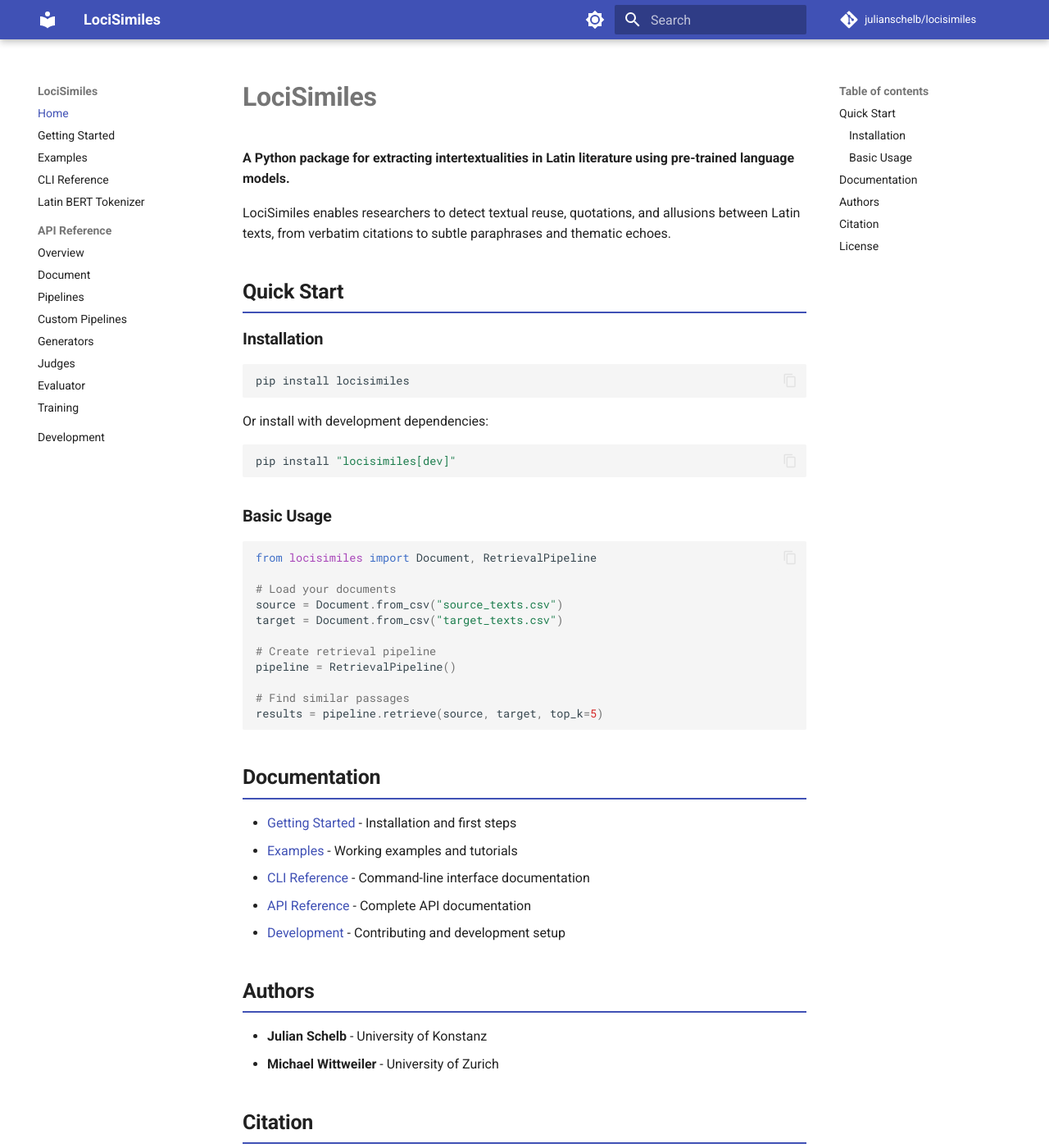
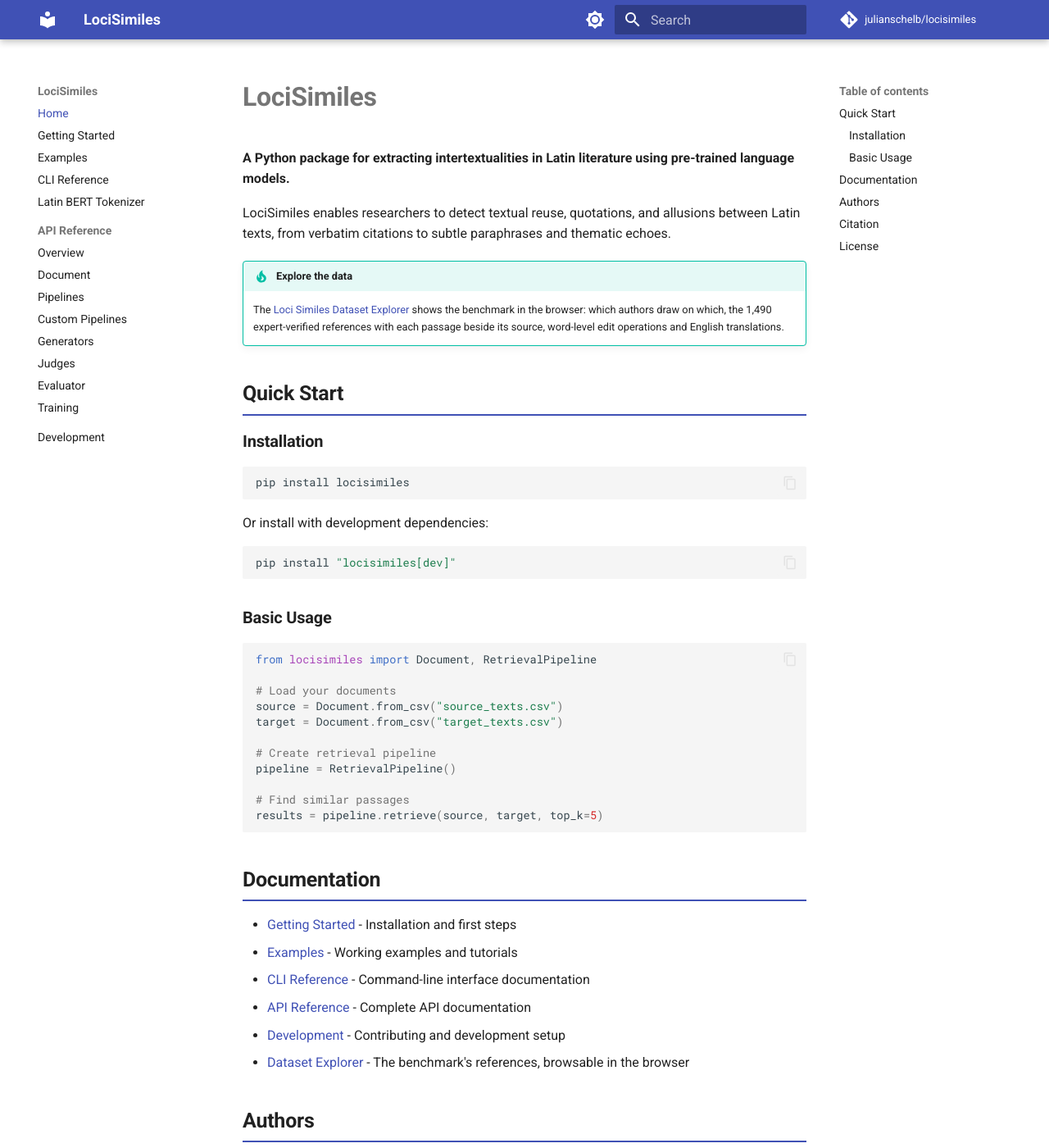
Before and after one commit to julianschelb/locisimiles, an MkDocs documentation site: the page built from docs/index.md, in a window 1280 px wide and 1400 px high. Shown: the whole window at 82% size. Built offline with MkDocs 1.6.1 and Material for MkDocs 9.7.7, drawn with Linux system fonts in a browser that asks for light colours; comment, search, counter and statistics services are not loaded.

Commit message:
docs: link the Loci Similes Dataset Explorer from the README, the docs and the package metadata

```diff
--- a/docs/index.md
+++ b/docs/index.md
@@ -3,6 +3,11 @@
 **A Python package for extracting intertextualities in Latin literature using pre-trained language models.**
 
 LociSimiles enables researchers to detect textual reuse, quotations, and allusions between Latin texts, from verbatim citations to subtle paraphrases and thematic echoes.
+
+!!! tip "Explore the data"
+    The [Loci Similes Dataset Explorer](https://julianschelb.github.io/loci-similes-demo-page/) shows the benchmark in the browser: which authors draw on which, the
+    1,490 expert-verified references with each passage beside its source, word-level edit operations and English
+    translations.
 
 ## Quick Start
 
@@ -41,6 +46,7 @@ results = pipeline.retrieve(source, target, top_k=5)
 - [CLI Reference](cli.md) - Command-line interface documentation
 - [API Reference](api/index.md) - Complete API documentation
 - [Development](development.md) - Contributing and development setup
+- [Dataset Explorer](https://julianschelb.github.io/loci-similes-demo-page/) - The benchmark's references, browsable in the browser
 
 ## Authors
 
--- a/mkdocs.yml
+++ b/mkdocs.yml
@@ -37,6 +37,9 @@ extra:
   social:
     - icon: fontawesome/brands/github
       link: https://github.com/julianschelb/locisimiles
+    - icon: fontawesome/solid/diagram-project
+      link: https://julianschelb.github.io/loci-similes-demo-page/
+      name: Loci Similes Dataset Explorer
   generator: false
 
 copyright: |
```
Also changed, not shown: README.md (+5 -0 lines), pyproject.toml (+7 -0 lines).
